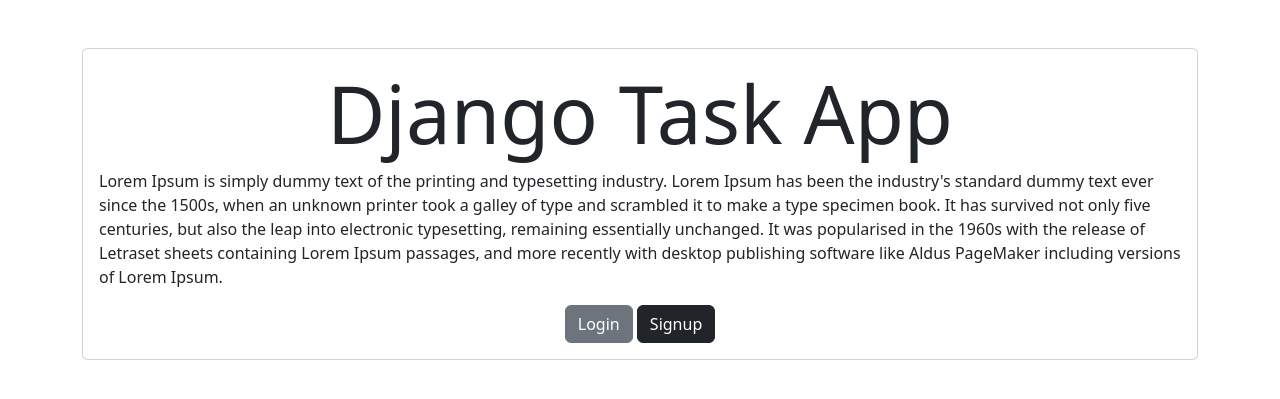
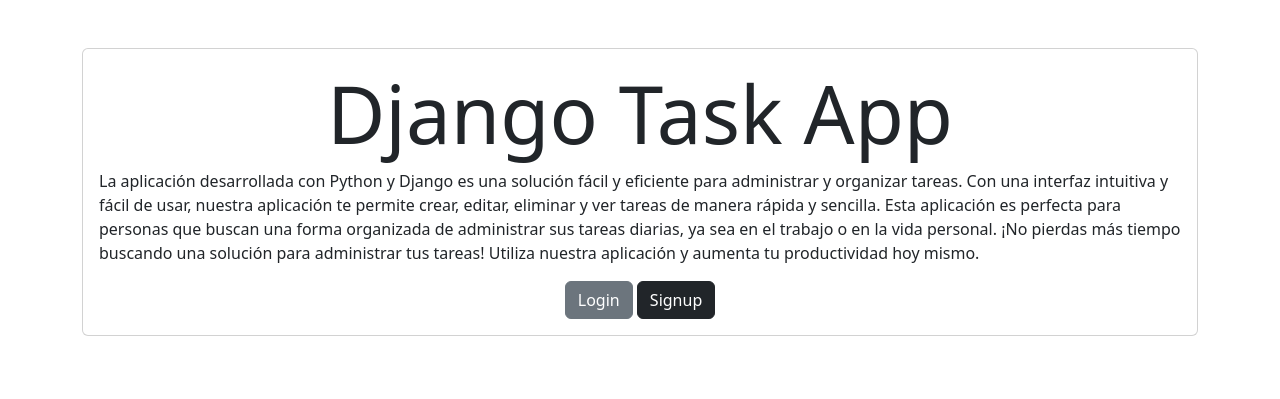
Before and after one commit to HugoVeraGarcia/django_auth_crud, a Django app: page / in a window 1280 px wide. Shown: the part 56-455 px from the top of the page. Run offline with Django 3.2, Linux system fonts and the light colour scheme.

Commit message:
description home updated

```diff
--- a/task/templates/home.html
+++ b/task/templates/home.html
@@ -6,7 +6,7 @@
     <section class="card card-body">
         <h1 class="display-1 text-center">Django Task App</h1>
         <p>
-        Lorem Ipsum is simply dummy text of the printing and typesetting industry. Lorem Ipsum has been the industry's standard dummy text ever since the 1500s, when an unknown printer took a galley of type and scrambled it to make a type specimen book. It has survived not only five centuries, but also the leap into electronic typesetting, remaining essentially unchanged. It was popularised in the 1960s with the release of Letraset sheets containing Lorem Ipsum passages, and more recently with desktop publishing software like Aldus PageMaker including versions of Lorem Ipsum.
+        La aplicación desarrollada con Python y Django es una solución fácil y eficiente para administrar y organizar tareas. Con una interfaz intuitiva y fácil de usar, nuestra aplicación te permite crear, editar, eliminar y ver tareas de manera rápida y sencilla. Esta aplicación es perfecta para personas que buscan una forma organizada de administrar sus tareas diarias, ya sea en el trabajo o en la vida personal. ¡No pierdas más tiempo buscando una solución para administrar tus tareas! Utiliza nuestra aplicación y aumenta tu productividad hoy mismo.
         </p>
         <div class="text-center">
             <a class="btn btn-secondary" href="/login">
```
